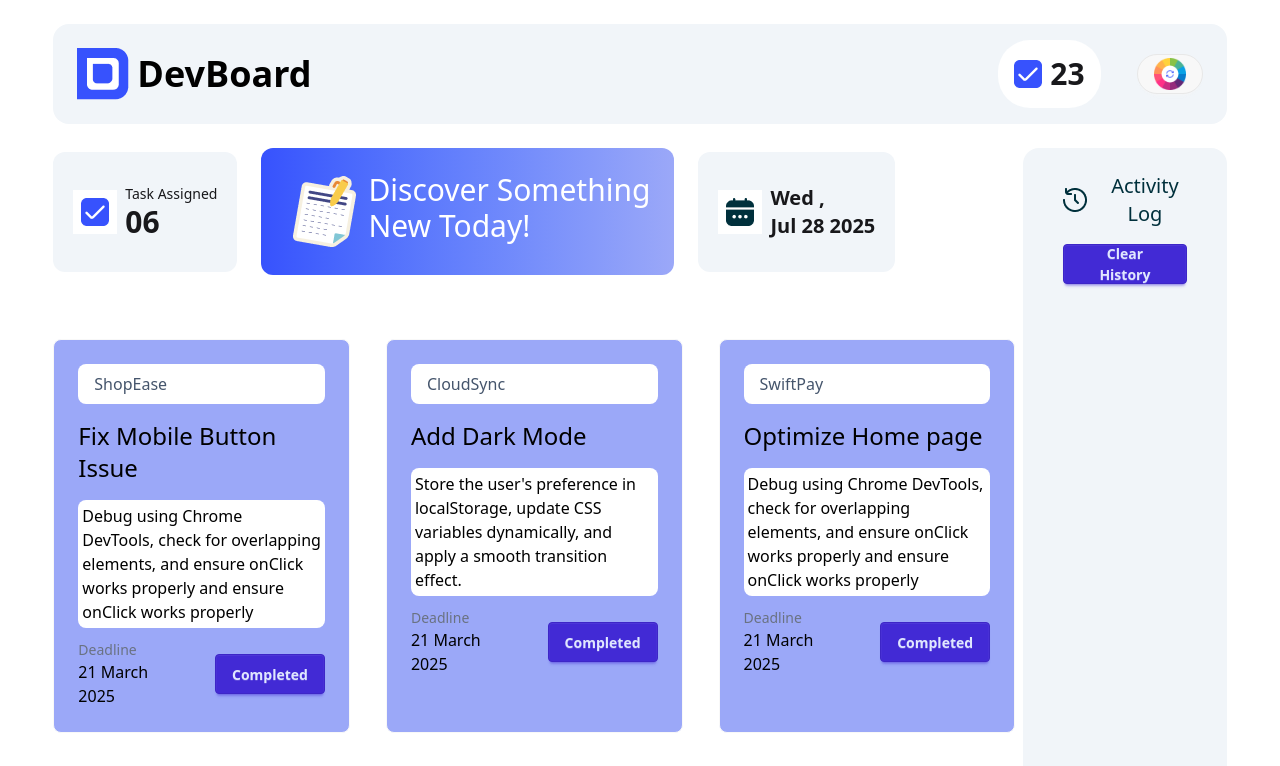
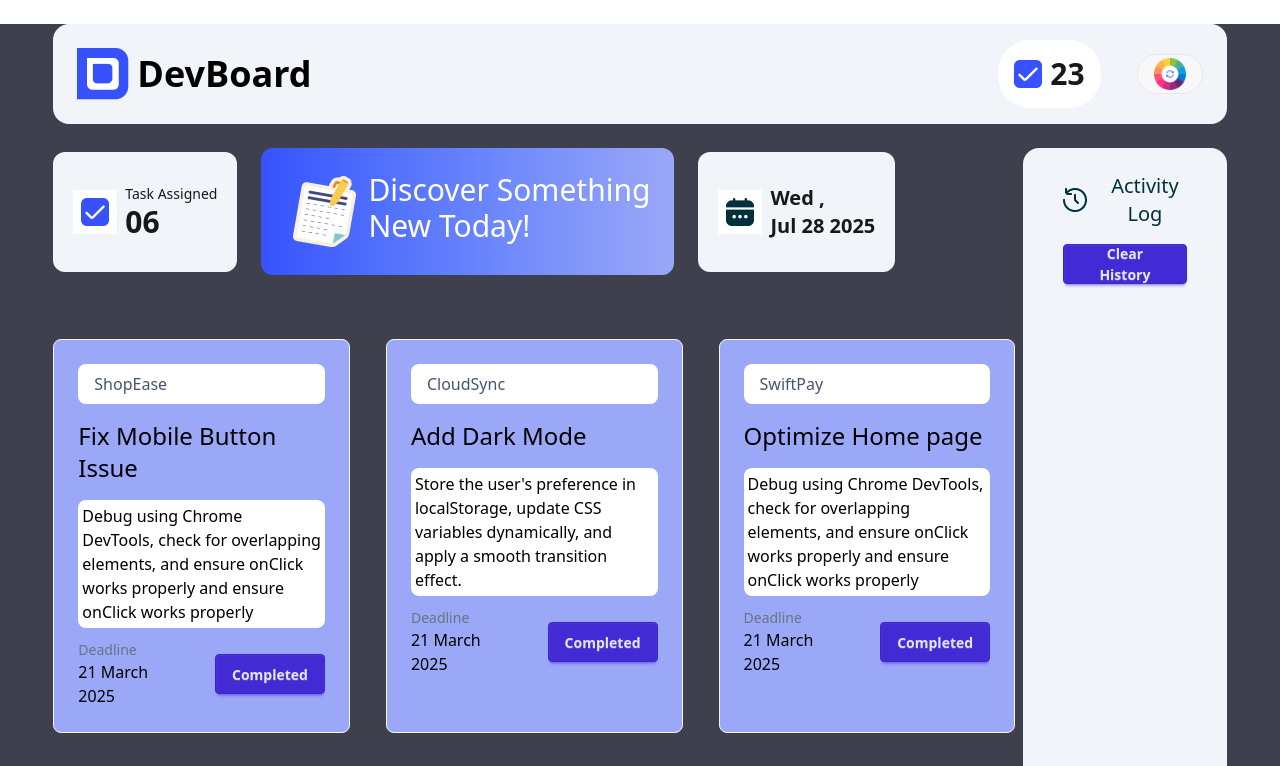
Before and after one commit to nuhin001/Dev-Board, a plain HTML site: page index.html in a window 1280 px wide. Both pictures are taken after a click on the button 1169 px from the left and 74 px from the top of the page. Shown: the top 766 px of the page. Drawn offline with nearby package versions, Linux system fonts and the light colour scheme.

Commit message:
fourth  commit3

```diff
--- a/index.html
+++ b/index.html
@@ -29,7 +29,7 @@
         <img src="assets/checkbox.png" alt="" />
         <h5 id="done-task" class="font-bold text-3xl">23</h5>
       </div>
-      <button class="btn rounded-full">
+      <button id="theme" class="btn rounded-full">
         <img class="w-8" src="assets/theme-btn.png" alt="" />
       </button>
     </div>
--- a/index.js
+++ b/index.js
@@ -68,8 +68,9 @@ btn.forEach((btnItem) => {
     const p = document.createElement("p");
 
     // Find the card and task title
-    const card = btnItem.closest(".card");
-    const title = card.children[1].textContent;
+    // const card = btnItem.closest(".card");
+    // const title = card.children[1].textContent;
+    // console.log(card);
 
     p.innerHTML += `<p class = "bg-[#FFFFFF] rounded-lg  p-1"> You have completed the task ${btnItem.parentElement.parentElement.children[1].textContent}
         at ${new Date().toLocaleTimeString("es-US", {
@@ -90,4 +91,17 @@ document.getElementById("clear-btn").addEventListener("click", () => {
   parent.innerHTML = "";
 });
 
-function get() {}
+// color function
+function getRandomColor(){
+    const letters = "0123456789ABCDEF";
+    let color = "#";
+    for(let i = 0; i < 6; i++){
+        color += letters[Math.floor(Math.random()*16)];
+    }
+    return color;
+}
+
+// color button
+document.getElementById("theme").addEventListener("click",()=>{
+    document.body.style.backgroundColor = getRandomColor();
+});
```
